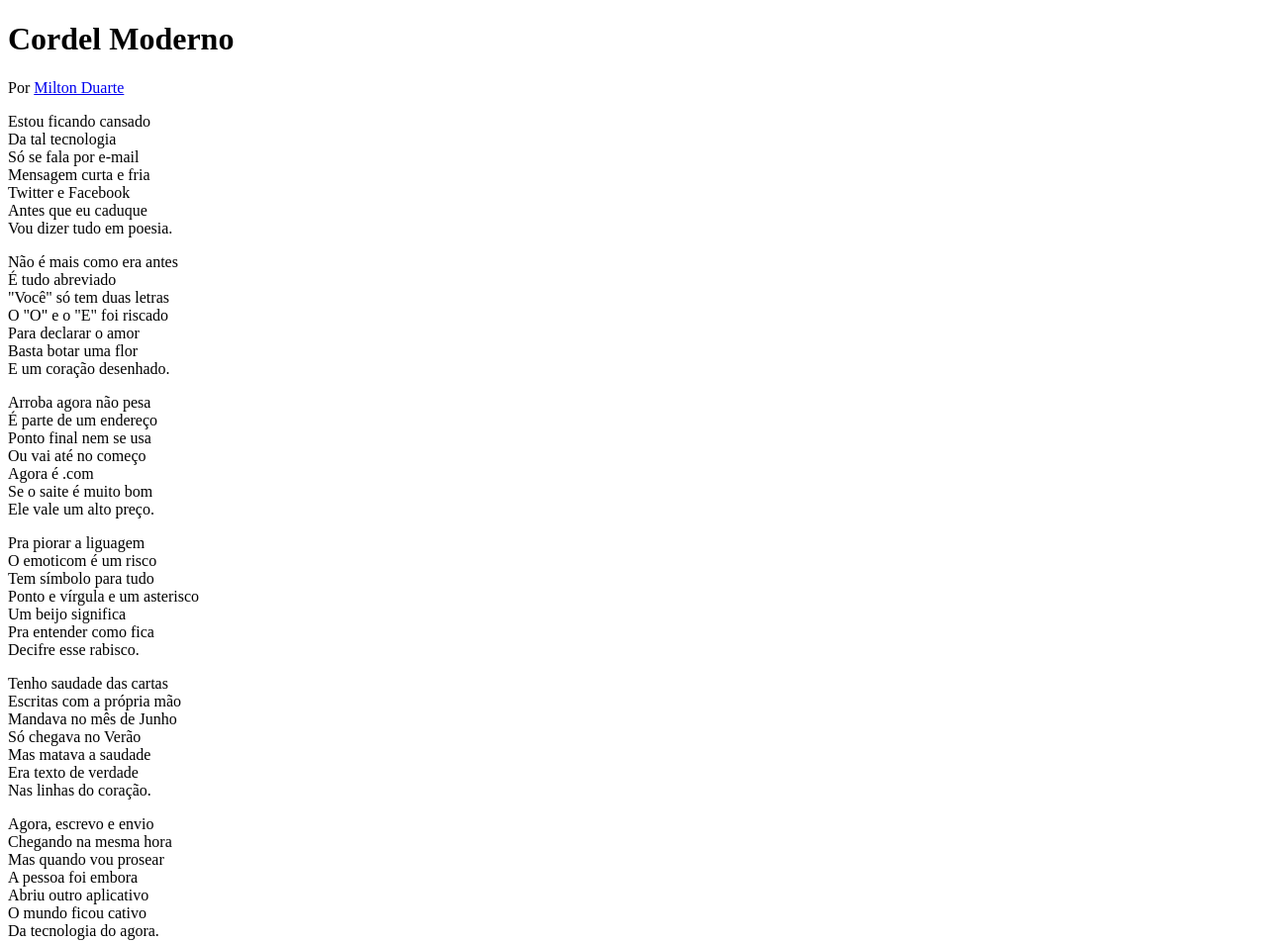
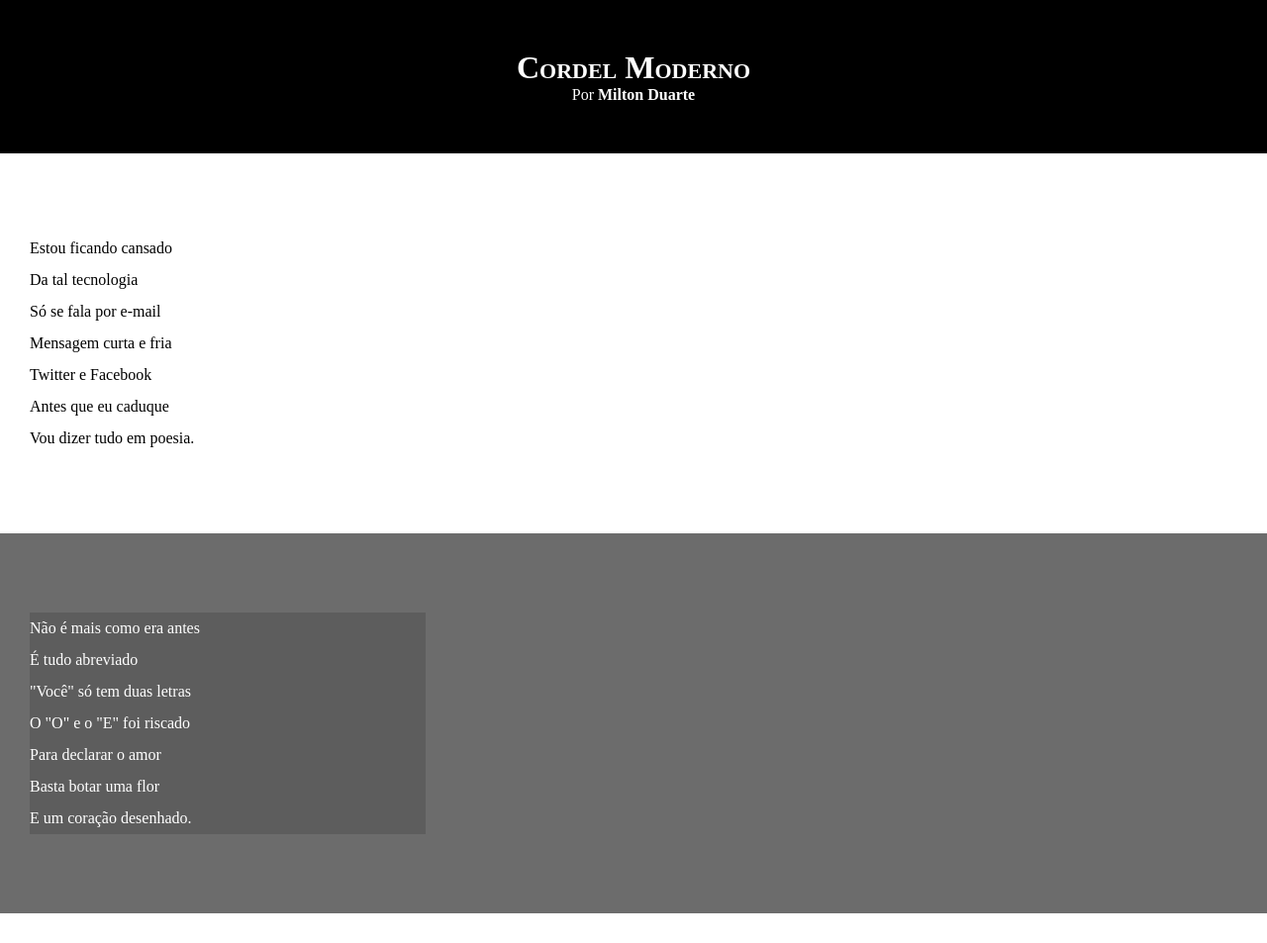
Before and after one commit to JosianeKMagrini/HTML-CSS, a plain HTML site: page desafios/desafio12/index.html in a window 1280 px wide. Shown: the top 953 px of the page at 99% size. Drawn offline with Linux system fonts and the light colour scheme.

Commit message:
Update style

```diff
--- /dev/null
+++ b/desafios/desafio12/estilo/style.css
@@ -0,0 +1,55 @@
+@charset "UTF-8";
+
+*{
+    margin: 0px;
+    padding: 0px;
+}
+
+html, body{
+    min-height: 100vh;
+    background-color: darkgray;
+}
+header{
+    background-color: black;
+    color: white;
+    text-align: center;
+}
+header > h1{
+    padding-top: 50px;
+    font-variant: small-caps;
+}
+header > p{
+    padding-bottom: 50px;
+}
+a{
+    color: white;
+    text-decoration: none;
+    font-weight: bolder;
+}
+header a:hover, footer a:hover{
+    text-decoration: underline;
+}
+section{
+    padding-top: 10vh;
+    padding-bottom: 10vh;
+    line-height: 2em;
+    padding-left: 30px;
+}
+section.normal{
+    background-color: white;
+    color: black;
+}
+section.imagem{
+    background-color: rgba(51, 51, 51, 0.514);
+    color: white;
+}
+section.imagem > p{
+    width: 400px;
+    background-color: rgba(0, 0, 0, 0.137);
+}
+footer{
+    background-color: black;
+    color: white;
+    text-align: center;
+    padding: 10px;
+}
--- a/desafios/desafio12/index.html
+++ b/desafios/desafio12/index.html
@@ -5,6 +5,7 @@
     <meta http-equiv="X-UA-Compatible" content="IE=edge">
     <meta name="viewport" content="width=device-width, initial-scale=1.0">
     <title>Cordel Moderno</title>
+    <link rel="stylesheet" href="estilo/style.css">
 </head>
 <body>
     <header>
```
